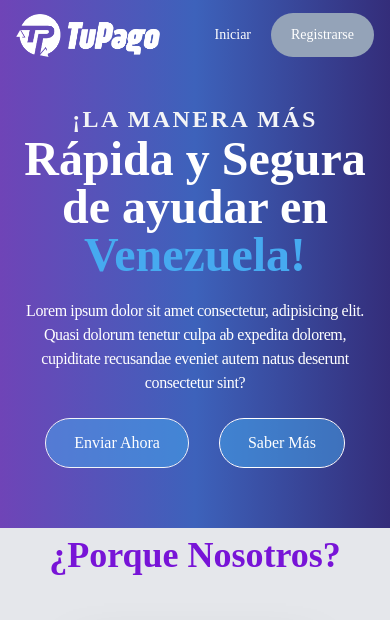
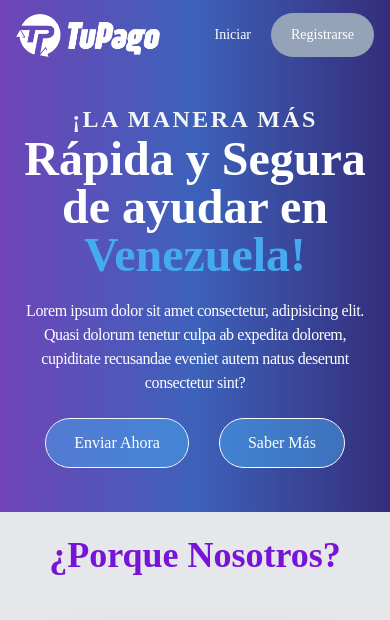
Before and after one commit to victoriusd/TuPago.com, a website: page index.html in a window 390 px wide. Shown: the top 620 px of the page. Drawn offline with nearby package versions, Linux system fonts and the light colour scheme; a web font is replaced by a local one.

Commit message:
Update index.html

```diff
--- a/index.html
+++ b/index.html
@@ -112,7 +112,7 @@
                 </div>
             </div>
             <div
-                class=" bg-gradient-to-r from-[#6f44b7] via-[#3d62bb] to-[#342d7a] absolute h-[46rem] bg-no-repeat -top-52 lg:-top-60 w-full inset-0 -z-10 opacity-100 lg:h-[55rem] lg:bg-startup">
+                class=" bg-gradient-to-r from-[#6f44b7] via-[#3d62bb] to-[#342d7a] absolute h-[46rem] bg-no-repeat -top-56 lg:-top-60 w-full inset-0 -z-10 opacity-100 lg:h-[55rem] lg:bg-startup">
             </div>
             <!--<div class="hidden md:block rounded-full absolute -top-24 left-[35rem] inset-0 bg-cover -z-10 opacity-80" style="background-image: url('https://static.vecteezy.com/system/resources/previews/020/911/482/original/gradient-blur-background-free-png.png');"></div>-->
         </div>
```
